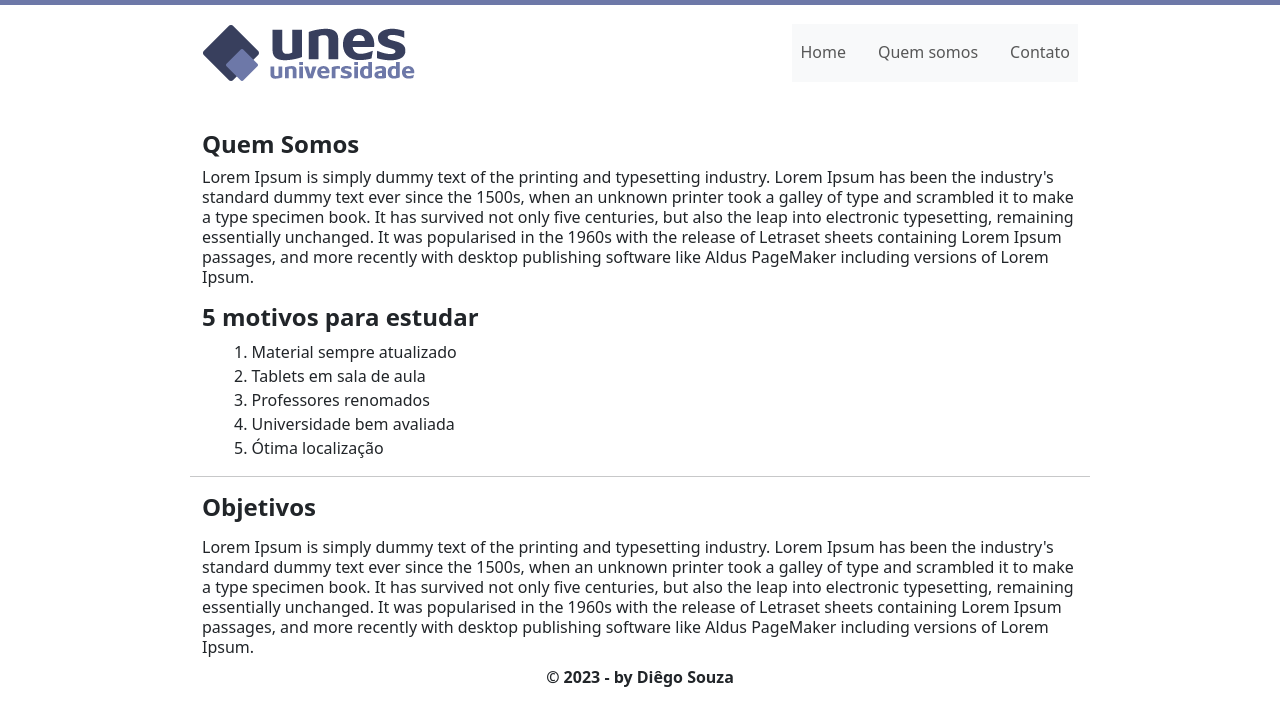
After one commit to diegops17/br.com.unes, a Flask app: page /quem-somos in a window 1280 px wide. The commit adds this page. Shown: the top 726 px of the page. Run offline with Flask 3, Linux system fonts and the light colour scheme.

Commit message:
criação da página quem-somos

```diff
--- a/app.py
+++ b/app.py
@@ -7,5 +7,9 @@ app = Flask(__name__)
 def index():
     return render_template('index.html')
 
+@app.route('/quem-somos')
+def quem_somos():
+    return render_template('quem-somos.html')
+
 if __name__ == '__main__':
     app.run(debug=True)
--- a/templates/base.html
+++ b/templates/base.html
@@ -22,10 +22,6 @@
 
       <div class="col-6 d-flex align-items-end justify-content-end"> <!--INICIO DA DIV MENU -->
         <nav class="navbar navbar-expand-lg navbar-light bg-light nav-navegacao" id="nav-clique">
-          <!--<button class="navbar-toggler  btn-menu" type="button" id="butaoHamb" data-bs-toggle="collapse"
-            data-bs-target="#navbarNav" aria-controls="navbarNav" aria-expanded="false" aria-label="Toggle navigation">
-            <span class="navbar-toggler-icon " id="iconeH" onclick="myFunction()"></span>
-          </button> -->
           <div class="" id="navbarNav">
             <ul class="navbar-nav nav-underline">
               <li class="nav-item">
@@ -58,5 +54,4 @@
     integrity="sha384-C6RzsynM9kWDrMNeT87bh95OGNyZPhcTNXj1NW7RuBCsyN/o0jlpcV8Qyq46cDfL"
     crossorigin="anonymous"></script>
 </body>
-
 </html>
--- a/templates/index.html
+++ b/templates/index.html
@@ -2,7 +2,7 @@
 
 {% block title %}
   UNES - Página Principal
-{% endblock %}</h1>
+{% endblock %}
 
 {% block header %}
   {{ super() }}
@@ -14,7 +14,6 @@
   </div>
 
   <!--Corpo principal da página-->
-  <main class="row">
     <main class="row">
       <div class="col-12 ">
         <h1 class="fw-bold h4 mt-3">Sobre a universidade</h1>
--- /dev/null
+++ b/templates/quem-somos.html
@@ -0,0 +1,38 @@
+{% extends 'base.html' %}
+
+{% block title %}
+  UNES - Página Principal
+{% endblock %}</h1>
+
+{% block header %}
+  {{ super() }}
+{% endblock %}
+
+{% block conteudo %}
+<main id="quem-somos" class="row">
+    <div class="col-12 ">
+      <h1 class="fw-bold h4 mt-5">Quem Somos</h1>
+      <p class="mt-2 fw-normal lh-sm">
+        Lorem Ipsum is simply dummy text of the printing and typesetting industry. Lorem Ipsum has been the industry's standard dummy text ever since the 1500s, when an unknown printer took a galley of type and scrambled it to make a type specimen book. It has survived not only five centuries, but also the leap into electronic typesetting, remaining essentially unchanged. It was popularised in the 1960s with the release of Letraset sheets containing Lorem Ipsum passages, and more recently with desktop publishing software like Aldus PageMaker including versions of Lorem Ipsum.
+      </p>
+    </div>
+    <div class="col-12 ">
+        <h1 class="fw-bold h4">5 motivos para estudar</h1>
+        <ol class=" list-group-numbered fw-normal">
+            <li class="list-group-item">Material sempre atualizado</li>
+            <li class="list-group-item">Tablets em sala de aula</li>
+            <li class="list-group-item">Professores renomados</li>
+            <li class="list-group-item">Universidade bem avaliada</li>
+            <li class="list-group-item">Ótima localização</li>
+          </ol>
+    </div>
+    <hr>
+
+    <div class="col-12 ">
+        <h1 class="fw-bold h4">Objetivos</h1>
+        <p class="mt-3 mb-2 fw-normal lh-sm">
+          Lorem Ipsum is simply dummy text of the printing and typesetting industry. Lorem Ipsum has been the industry's standard dummy text ever since the 1500s, when an unknown printer took a galley of type and scrambled it to make a type specimen book. It has survived not only five centuries, but also the leap into electronic typesetting, remaining essentially unchanged. It was popularised in the 1960s with the release of Letraset sheets containing Lorem Ipsum passages, and more recently with desktop publishing software like Aldus PageMaker including versions of Lorem Ipsum.
+        </p>
+      </div>
+</main>
+{% endblock %}
```
